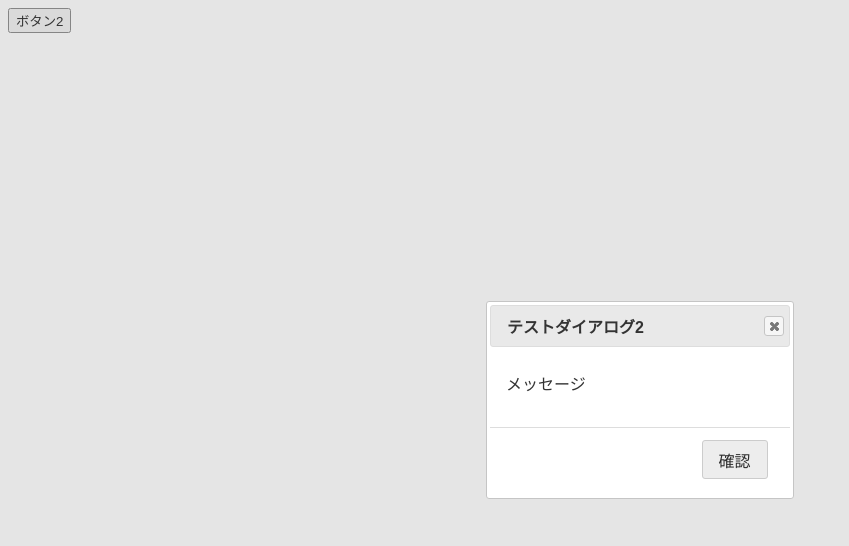
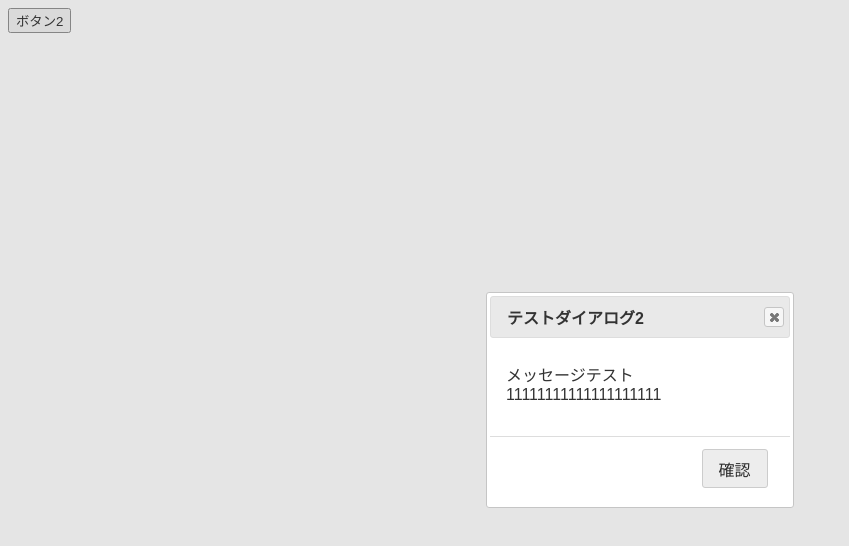
Before and after one commit to kenta-uematsu/github-pages-test, a plain HTML site: page index.html in a window 1280 px wide. Both pictures are taken after a click on the button "ボタン2". Shown: the whole page, without its empty margins (0-849 px from the left). Drawn offline with nearby package versions, Linux system fonts and the light colour scheme.

Commit message:
Update index.html

```diff
--- a/index.html
+++ b/index.html
@@ -1,25 +1,28 @@
 <link rel="stylesheet" href="https://ajax.googleapis.com/ajax/libs/jqueryui/1.12.1/themes/smoothness/jquery-ui.css">
 
-<div id="div2" >
-<p>メッセージ</p>
+<!--ダイアログ-->
+<div id="div2">
+    <p>メッセージテスト11111111111111111111</p>
 </div>
+
+
 <input type="button" id="button2" value="ボタン2" />
 
 <script src="https://ajax.googleapis.com/ajax/libs/jquery/3.4.1/jquery.min.js"></script>
 <script src="https://ajax.googleapis.com/ajax/libs/jqueryui/1.12.1/jquery-ui.min.js"></script>
 <script>
-$(function() {
+    $(function () {
         $("#div2").dialog({
             autoOpen: false, //呼ばれるまで非表示
-		modal:true, //モーダル表示
-		title:"テストダイアログ2", //タイトル
+            modal: true, //モーダル表示
+            title: "テストダイアログ2", //タイトル
             buttons: { //ボタン
-		"確認": function() {
+                "確認": function () {
                     $(this).dialog("close");
                 }
             }
         });
-	$("#button2").click(function() {
+        $("#button2").click(function () {
             $("#div2").dialog("open");
         });
     });
```
Lines whose indentation alone changed are shown as unchanged.
